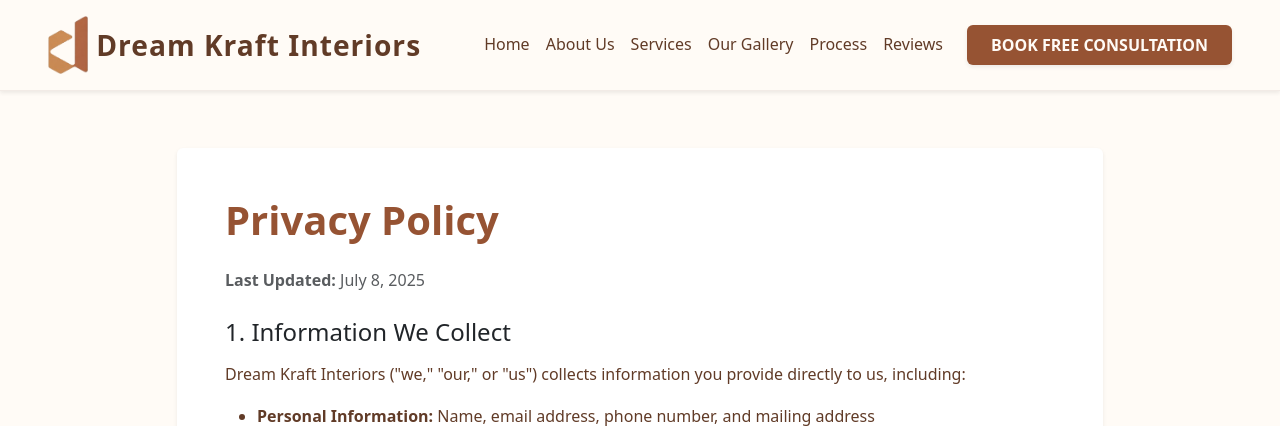
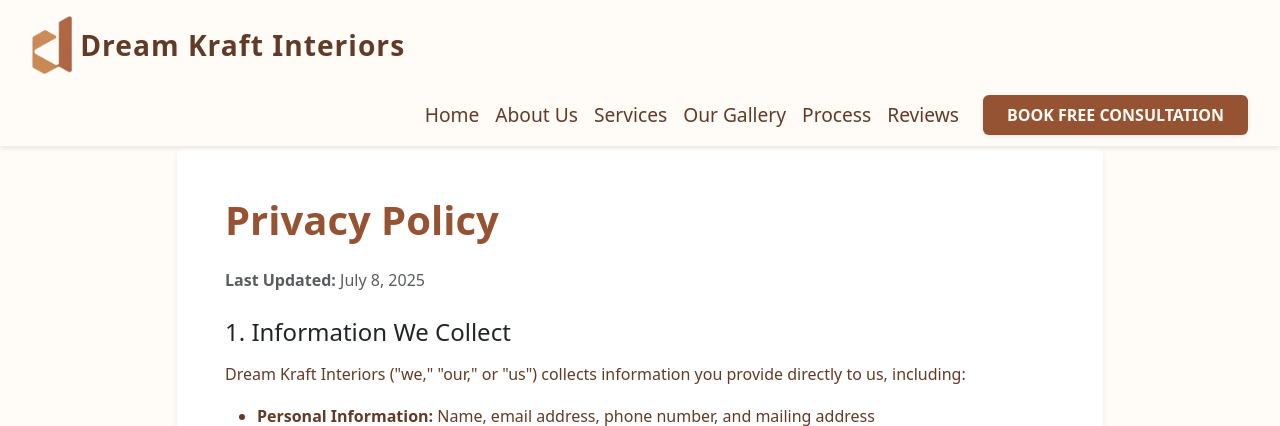
Before and after one commit to GRB-Bharath/dream-kraft-website, a Flask app: template templates/privacy_policy.html in a window 1280 px wide. Shown: the top 426 px of the page. Run offline with Flask 3, Linux system fonts and the light colour scheme; the template is opened without the code that fills it, so the values that code supplies are empty; some libraries are stand-ins or nearby versions; some web fonts are replaced.

Commit message:
Expand navbar across desktop width

```diff
--- a/static/css/style.css
+++ b/static/css/style.css
@@ -199,10 +199,10 @@ h1, h2, h3, h4, h5, h6 {
     flex-wrap: wrap;
     gap: 1rem;
     width: 100%;
-    max-width: 1320px;
-    margin: 0 auto;
-    padding-left: clamp(1rem, 4vw, 3rem);
-    padding-right: clamp(1rem, 4vw, 3rem);
+    max-width: none;
+    margin: 0;
+    padding-left: 2rem;
+    padding-right: 2rem;
 }
 
 .navbar-brand {
@@ -246,7 +246,7 @@ footer .navbar-logo {
 
 .nav-link {
     font-weight: 500;
-    font-size: 1rem;
+    font-size: 1.2rem;
     color: var(--text) !important;
     white-space: nowrap;
     padding: 0.25rem 0 !important;
@@ -292,7 +292,7 @@ footer .navbar-logo {
     }
 
     .nav-link {
-        font-size: 1.05rem;
+        font-size: 1.1rem;
     }
 
     .btn-consultation {
@@ -302,6 +302,11 @@ footer .navbar-logo {
 }
 
 @media (max-width: 991.98px) {
+    .navbar > .container-fluid {
+        padding-left: 1rem;
+        padding-right: 1rem;
+    }
+
     .navbar-collapse {
         background: var(--bg);
         border-radius: var(--border-radius-lg);
```
